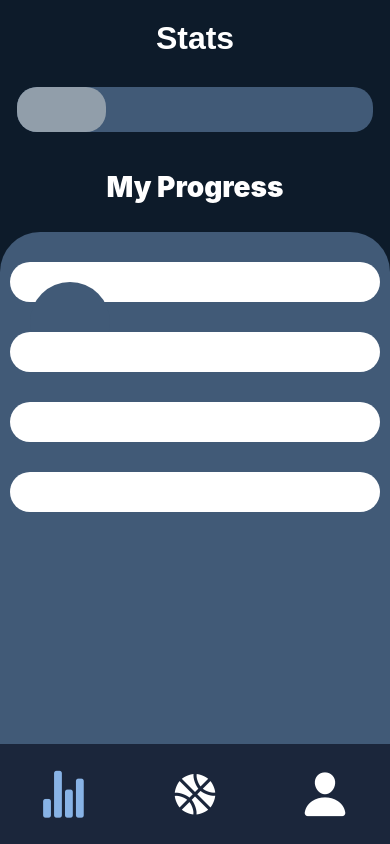
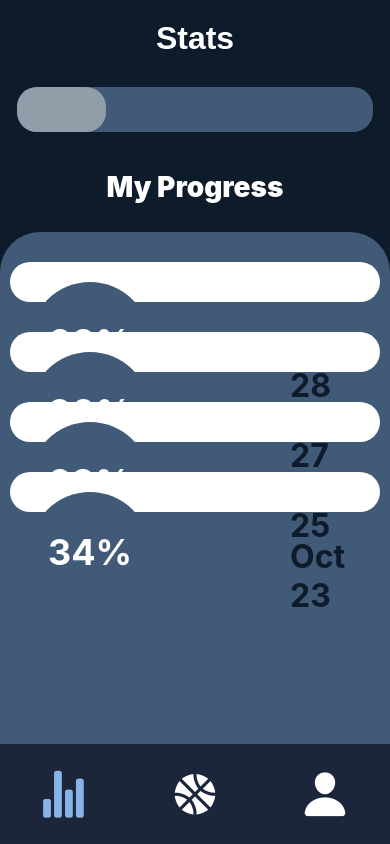
Before and after one commit to Project-Lebron/projectLebron, a React Native app: screen /Stats in a window 390 px wide. Built offline with nearby package versions, Linux system fonts and the light colour scheme; no server answers.

Commit message:
Updated history screen

```diff
--- a/src/screens/HistoryScreen.tsx
+++ b/src/screens/HistoryScreen.tsx
@@ -7,24 +7,38 @@ const HistoryScreen = () => {
     <View style={{flex:1, backgroundColor: '#0D1B2A'}}>
 
       <View style={styles.topContainer}>
-        <Text style={styles.dateText}>My Progress</Text>
+        <Text style={styles.titleText}>My Progress</Text>
       </View>
 
       <ScrollView style={styles.container}>
 
         {/* History */}
         <View style={styles.statsContainer}>
-          <View style={[styles.mediumCircles]}>
+          <View style={[styles.cirlces]}>
+            <Text style={styles.percentText}>33%</Text>
           </View>
+          <Text style={styles.dateText}>Oct 28</Text>
         </View>
 
         <View style={styles.statsContainer}>
+          <View style={[styles.cirlces]}>
+            <Text style={styles.percentText}>30%</Text>
+          </View>
+          <Text style={styles.dateText}>Oct 27</Text>
         </View>
 
         <View style={styles.statsContainer}>
+          <View style={[styles.cirlces]}>
+            <Text style={styles.percentText}>28%</Text>
+          </View>
+          <Text style={styles.dateText}>Oct 25</Text>
         </View>
 
         <View style={styles.marginBottom}>
+          <View style={[styles.cirlces]}>
+            <Text style={styles.percentText}>34%</Text>
+          </View>
+          <Text style={styles.dateText}>Oct 23</Text>
         </View>
 
       </ScrollView>
@@ -43,7 +57,7 @@ const styles = StyleSheet.create({
     flex: 1,
   },
 
-  dateText: {
+  titleText: {
     color:'white',
     fontSize: 28,
     marginTop: 20,
@@ -82,14 +96,26 @@ const styles = StyleSheet.create({
     marginHorizontal: -10,
     flex: 0,
   },
-  mediumCircles: {
-    width: 80,
-    height: 80,
+  cirlces: {
+    width: 120,
+    height: 120,
     justifyContent: 'center',
     alignItems: 'center',
     borderRadius: 150,
     backgroundColor: '#415A77',
   },
+  dateText: {
+    color:'#0D1B2A',
+    fontSize: 32,
+    fontWeight: 'bold',
+    marginTop: -75,
+    marginLeft: 260,
+  },
+  percentText: {
+    color: 'white',
+    fontSize: 36,
+    fontWeight: 'bold',
+  },
 })
 
 export default HistoryScreen
```
